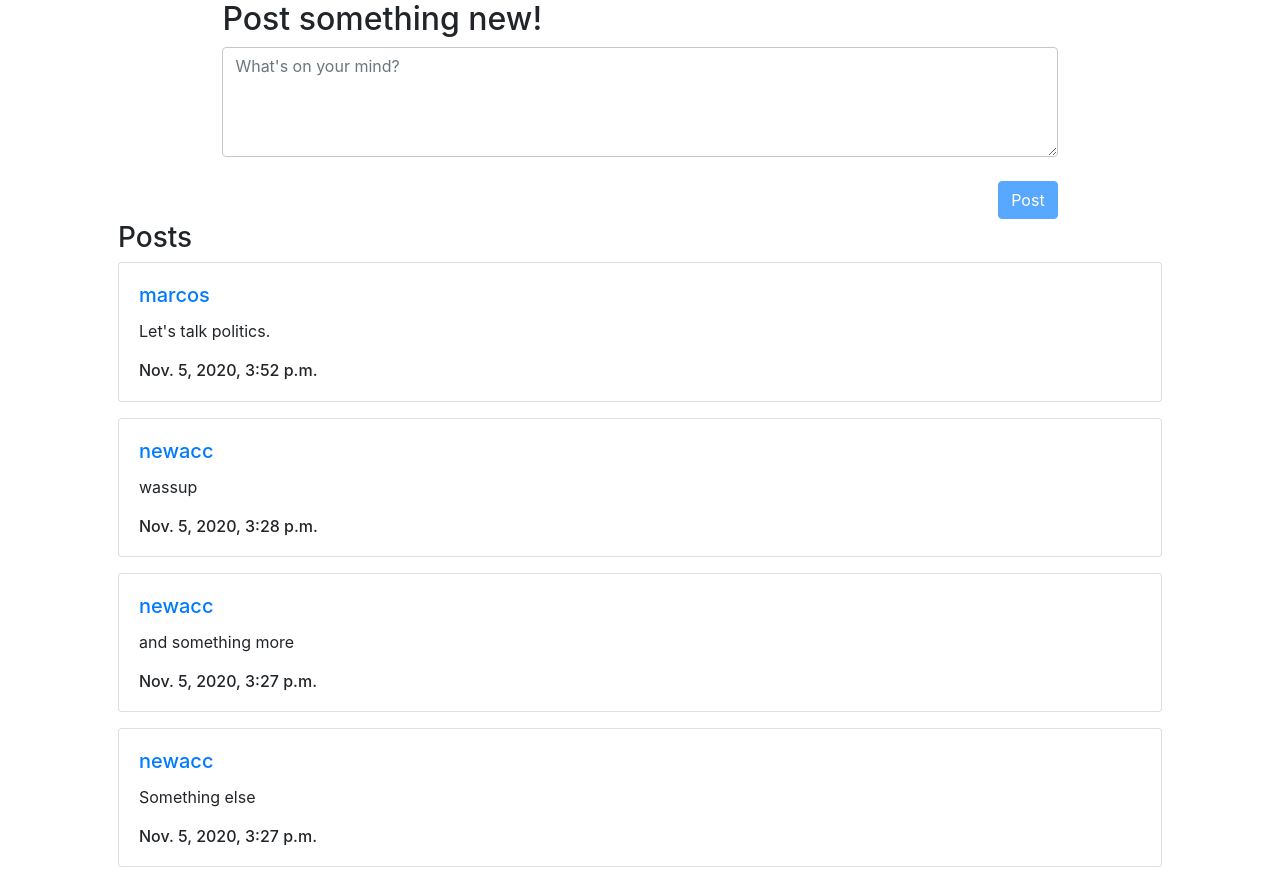
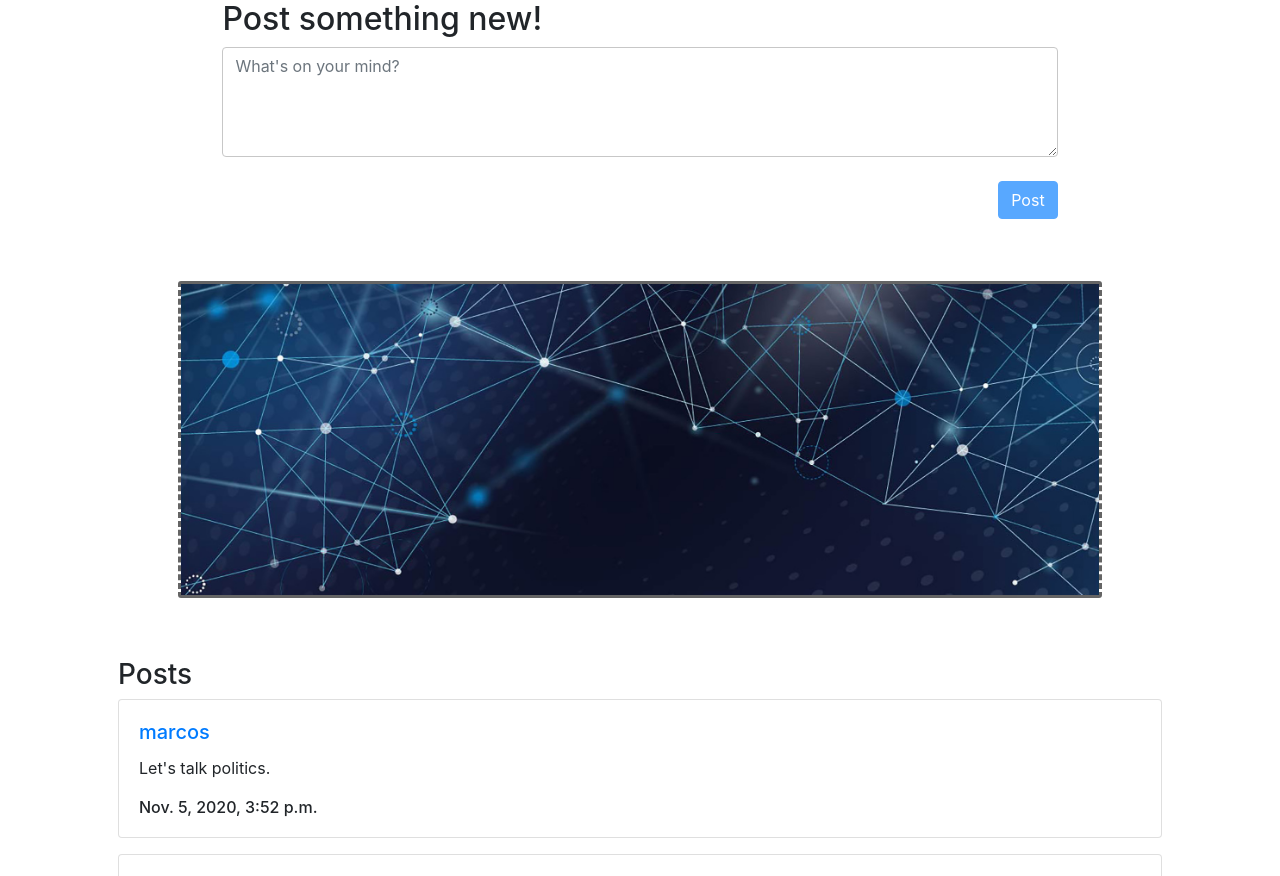
Before and after one commit to Marcos2434/Network-test2.0, a Django app: page / in a window 1280 px wide. Shown: the part 198-1074 px from the top of the page. Run offline with Django 3.2, Linux system fonts and the light colour scheme; data comes from the database, SQL or seed files in the repository; some libraries are stand-ins or nearby versions.

Commit message:
Testing image upload 1.0

```diff
--- a/network/static/network/styles.css
+++ b/network/static/network/styles.css
@@ -143,4 +143,17 @@
 #editButton {
   float: right;
 }
+
+.img-center {
+  text-align: center;
+  padding: 60px;
+}
+
+.img-center img {
+  max-width: 100%;
+  border: 3px solid rgba(0, 0, 0, 0.603);
+  border-radius: 3px;
+  border-right-style: dashed;
+  border-left-style: dashed;
+}
 /*# sourceMappingURL=styles.css.map */
--- a/network/static/network/styles.scss
+++ b/network/static/network/styles.scss
@@ -103,3 +103,15 @@ $theme-color: #c7c7c7;
 #editButton {
     float: right;
 }
+
+.img-center {
+    text-align: center;
+    padding: 60px;
+    img {
+        max-width: 100%;
+        border: 3px solid rgba(0, 0, 0, 0.603);
+        border-radius: 3px;
+        border-right-style: dashed;
+        border-left-style: dashed;
+    }
+}
--- a/network/templates/network/index.html
+++ b/network/templates/network/index.html
@@ -20,6 +20,10 @@
             </div>
         </form>
         <br>
+    </div>
+
+    <div class="img-center">
+        <img src="{% static 'network/connections.jpg' %}" alt="Connections JPG">
     </div>
 
     <h3>Posts</h3>
```
Also changed, not shown: project4/settings.py (+6 -4 lines), network/static/network/connections.jpg (added), 1 other file.
